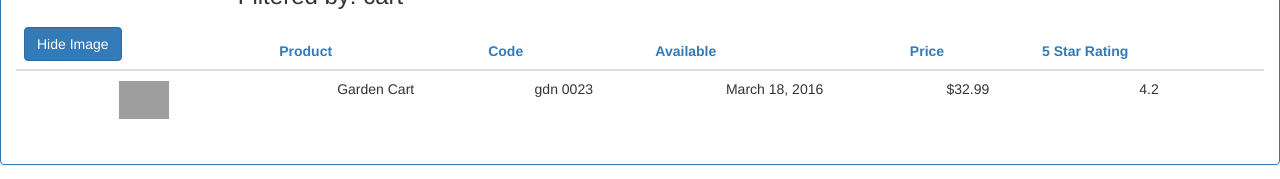
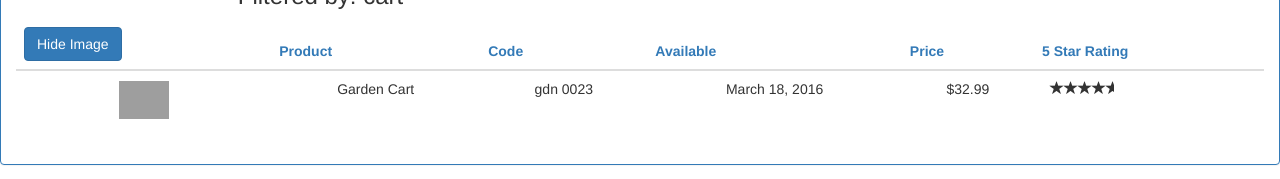
Before and after one commit to robertWeller/AngularGettingStarted, an Angular app in the folder APM-Start/: page / in a window 1280 px wide. Shown: the part 204-383 px from the top of the page. Built offline with nearby package versions, Linux system fonts and the light colour scheme; grey boxes are pictures that could not be loaded.

Commit message:
Finished Module 8
Added nested component, communication between container and nested component and added the beginning of the star rating system

```diff
--- a/APM-Start/src/app/app.module.ts
+++ b/APM-Start/src/app/app.module.ts
@@ -5,12 +5,14 @@
 import { AppComponent } from './app.component';
 import { ProductListComponent } from './products/product-list.component';
 import { ConvertToSpacesPipe } from './shared/convert-to-spaces.pipe';
+import { StarComponent } from './shared/star.component';
 
 @NgModule({
   declarations: [
     AppComponent,
     ProductListComponent,
-    ConvertToSpacesPipe
+    ConvertToSpacesPipe,
+    StarComponent
   ],
   imports: [
     BrowserModule,
--- a/APM-Start/src/app/products/product-list.component.html
+++ b/APM-Start/src/app/products/product-list.component.html
@@ -45,7 +45,8 @@
                         <td>{{ product.productCode | lowercase | convertToSpaces:'-' }}</td>
                         <td>{{ product.releaseDate }}</td>
                         <td>{{ product.price | currency:'USD':true:'1.2-2' }}</td>
-                        <td>{{ product.starRating }}</td>
+                        <td><pm-star [rating]='product.starRating'
+                                    (ratingClicked)='onRatingClicked($event)'></pm-star></td>
                     </tr>
                 </tbody>
             </table>
--- a/APM-Start/src/app/products/product-list.component.ts
+++ b/APM-Start/src/app/products/product-list.component.ts
@@ -91,4 +91,8 @@
         return this.products.filter((product: IProduct) =>
             product.productName.toLocaleLowerCase().indexOf(filterBy) !== -1);
     }
+
+    onRatingClicked(message: string): void {
+        console.log(message);
+    }
 }
--- a/APM-Start/src/app/shared/star.component.html
+++ b/APM-Start/src/app/shared/star.component.html
@@ -1,7 +1,7 @@
 <div class="crop"
     [style.width.px]="starWidth"
     [title]="rating">
-    <div style="width: 86px">
+    <div (click)='onClick()' style="width: 86px">
         <span class="glyphicon glyphicon-star"></span>
         <span class="glyphicon glyphicon-star"></span>
         <span class="glyphicon glyphicon-star"></span>
--- /dev/null
+++ b/APM-Start/src/app/shared/star.component.ts
@@ -0,0 +1,21 @@
+import { Component, OnChanges, Input, Output, EventEmitter } from '@angular/core';
+
+@Component({
+    selector: 'pm-star',
+    templateUrl: './star.component.html',
+    styleUrls: ['./star.component.css']
+})
+
+export class StarComponent implements OnChanges {
+    @Input() rating: number;
+    starWidth: number;
+    @Output() ratingClicked: EventEmitter<string> = new EventEmitter<string>();
+
+    ngOnChanges(): void {
+        this.starWidth = this.rating * 86 / 5;
+    }
+
+    onClick() {
+        this.ratingClicked.emit('clicked!');
+    }
+}
```
